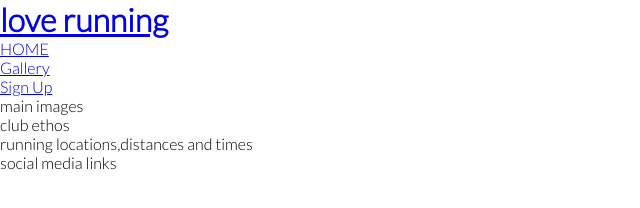
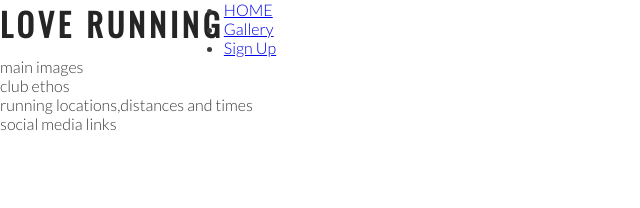
Before and after one commit to imranakhtar373/WALKING-BASE-PROJECT, a plain HTML site: page index.html in a window 1280 px wide. Shown: the whole page, without its empty margins (0-640 px from the left). Drawn offline with nearby package versions, Linux system fonts and the light colour scheme.

Commit message:
Add styles for heading and logo

```diff
--- a/assets/css/style.css
+++ b/assets/css/style.css
@@ -8,5 +8,19 @@ body{
 
     font-family:Lato , sans-serif;
     font-weight: 300;
+    color: #3a3a3a;
+}
 
+/*headings and logo*/
+
+h1, h2{
+    font-family: Oswald , sans-serif;
+    text-transform: uppercase;
+    letter-spacing: 4px;
+    color: #252525;
 }
+
+#logo{
+    float: left;
+    font: size 280%;
+}
--- a/index.html
+++ b/index.html
@@ -12,7 +12,7 @@
 <body>
     <header>
         <a href="index.html">
-            <h1>love running </h1>
+            <h1 id="logo"> Love Running</h1>
             </a>
             <nav>
                 <ul>
```
